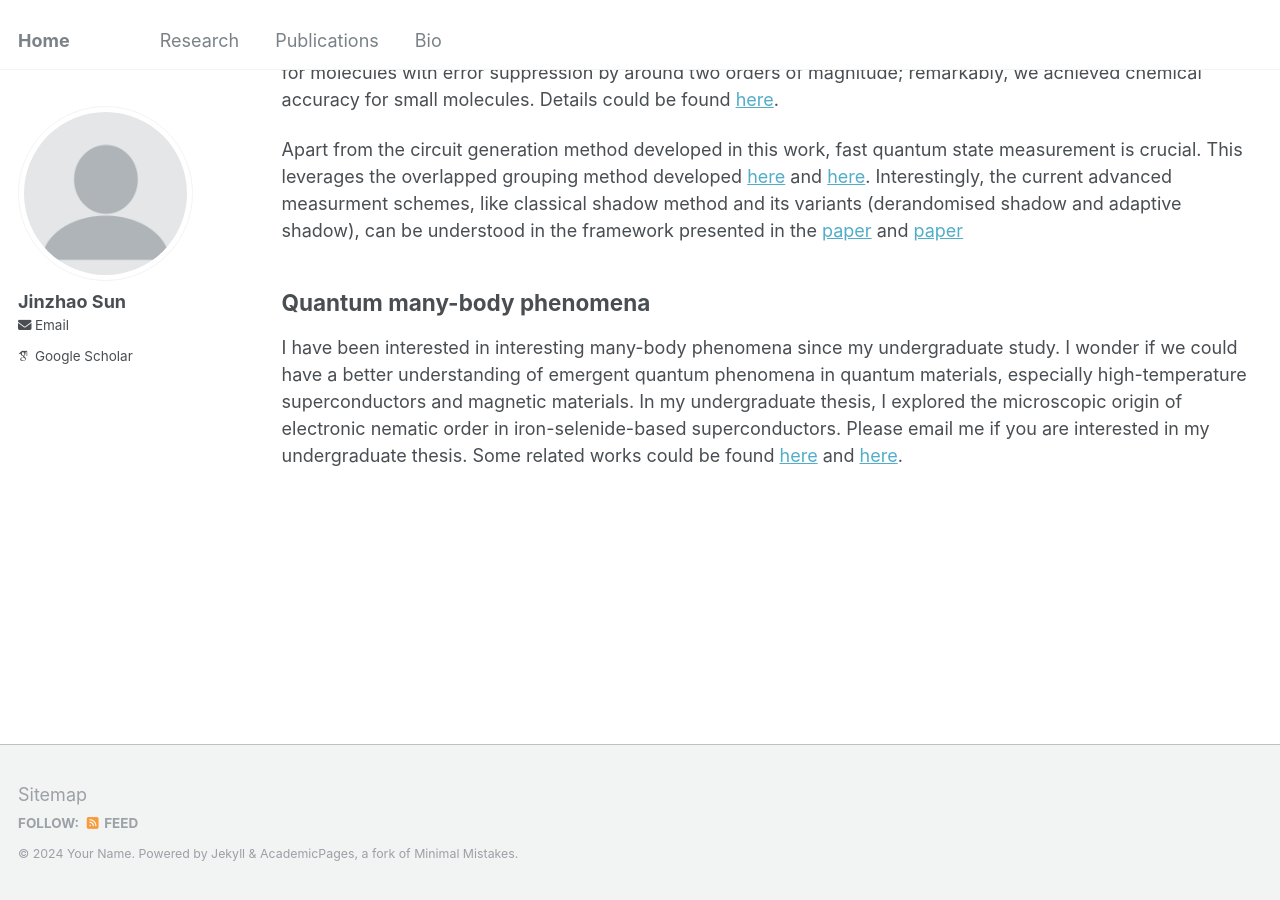
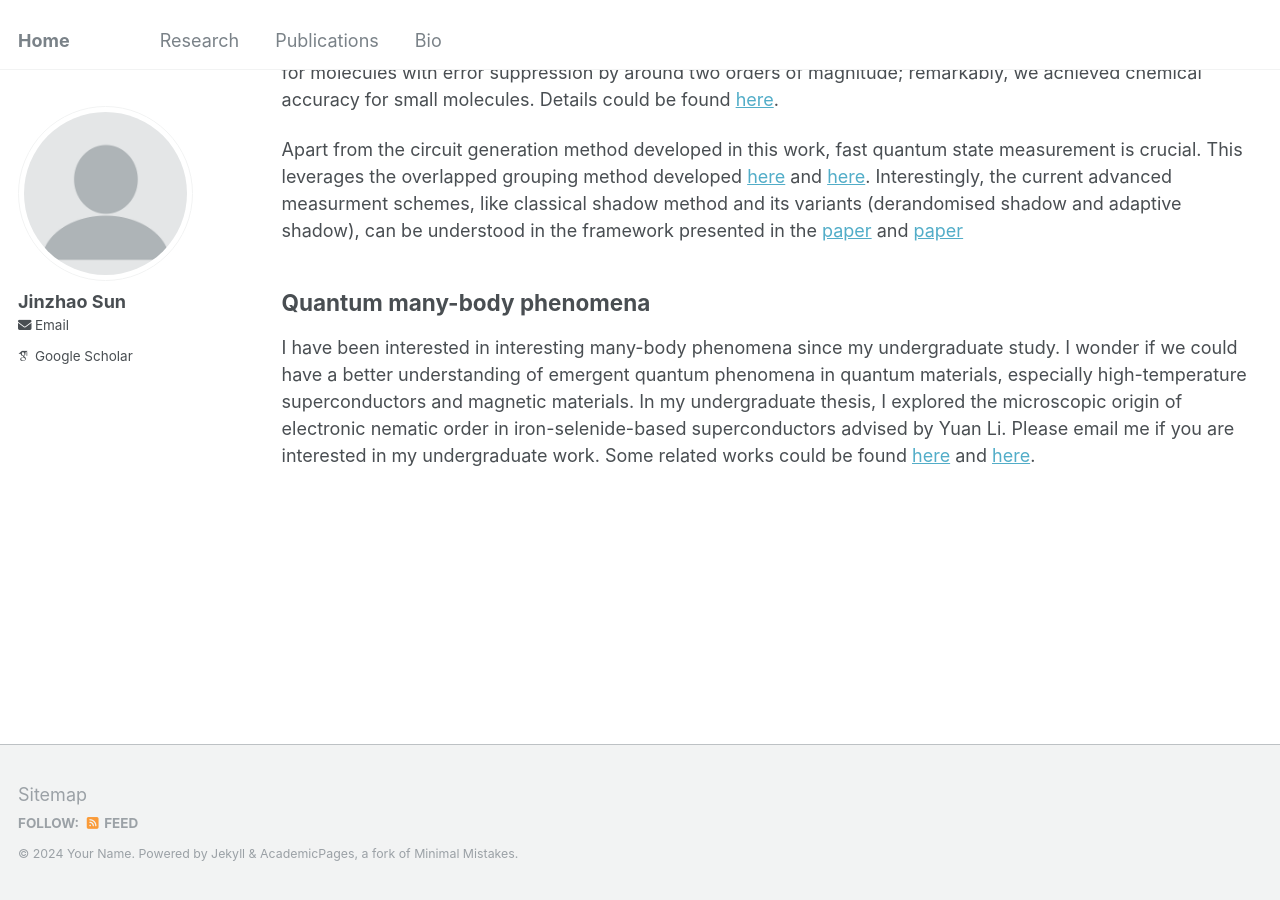
Before and after one commit to jinzhao-sun/jinzhao-sun.github.io, a Jekyll site: the page built from _pages/research.md, in a window 1280 px wide and 900 px high, scrolled down 3175 px. Built offline with Jekyll 4.4.1, drawn with Linux system fonts in a browser that asks for light colours; some web fonts are replaced.

Commit message:
Update research.md

```diff
--- a/_pages/research.md
+++ b/_pages/research.md
@@ -65,4 +65,4 @@ Apart from the circuit generation method developed in this work, fast quantum st
 Quantum many-body phenomena
 -----
 
-I have been interested in interesting many-body phenomena since my undergraduate study. I wonder if we could have a better understanding of emergent quantum phenomena in quantum materials, especially high-temperature superconductors and magnetic materials. In my undergraduate thesis, I explored the microscopic origin of electronic nematic order in iron-selenide-based superconductors. Please email me if you are interested in my undergraduate thesis. Some related works could be found [here](https://www.nature.com/articles/s41535-023-00604-4) and [here](https://www.sciencedirect.com/science/article/abs/pii/S209592731730628X).
+I have been interested in interesting many-body phenomena since my undergraduate study. I wonder if we could have a better understanding of emergent quantum phenomena in quantum materials, especially high-temperature superconductors and magnetic materials. In my undergraduate thesis, I explored the microscopic origin of electronic nematic order in iron-selenide-based superconductors advised by Yuan Li. Please email me if you are interested in my undergraduate work. Some related works could be found [here](https://www.nature.com/articles/s41535-023-00604-4) and [here](https://www.sciencedirect.com/science/article/abs/pii/S209592731730628X).
```
